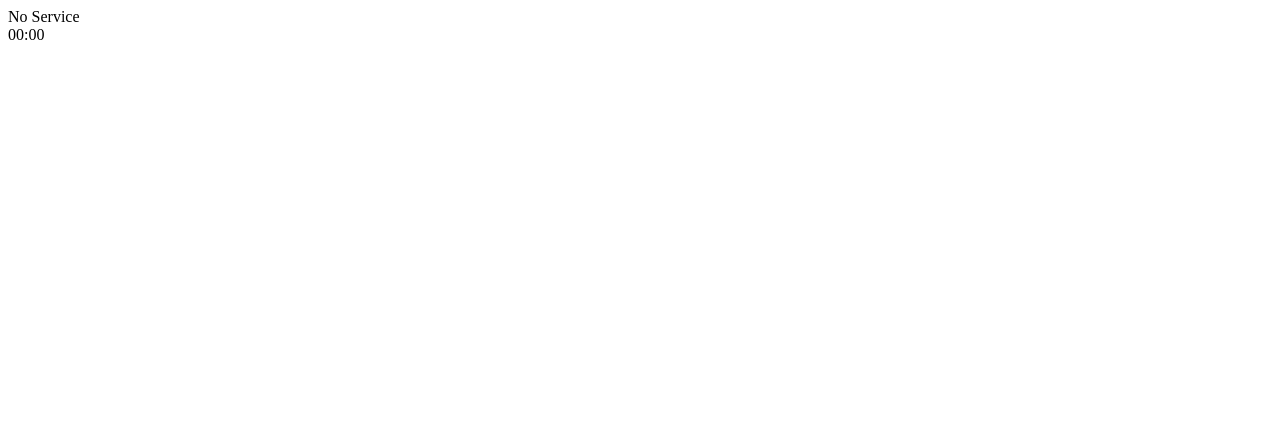
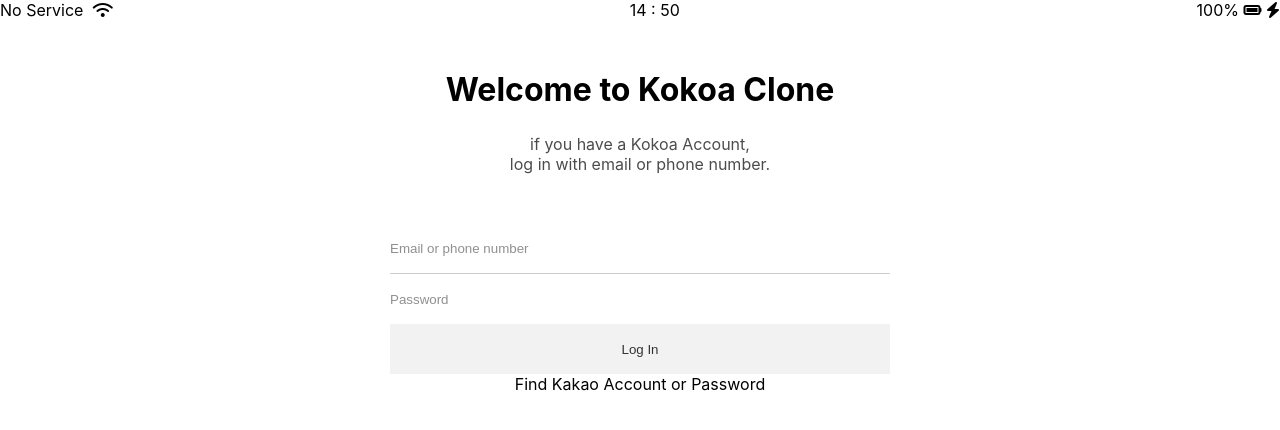
Before and after one commit to JangCo/kokoa-clone-2022, a plain HTML site: page index.html in a window 1280 px wide. Drawn offline with Linux system fonts and the light colour scheme.

Commit message:
day3
Clone study

```diff
--- a/app.js
+++ b/app.js
@@ -1 +1,12 @@
 const time = document.querySelector(".status-bar__time");
+
+function setTime() {
+    const nowdate = new Date();
+    let hour = String(nowdate.getHours()).padStart(2, "0");
+    let min = String(nowdate.getMinutes()).padStart(2, "0");
+
+    time.innerHTML = hour + " : " + min;
+}
+
+setTime();
+setInterval(setTime, 1000);
--- a/index.html
+++ b/index.html
@@ -4,19 +4,38 @@
     <meta charset="UTF-8">
     <meta http-equiv="X-UA-Compatible" content="IE=edge">
     <meta name="viewport" content="width=device-width, initial-scale=1.0">
+    <link rel="stylesheet" href="style.css">
     <title>Welcome to Kokoa Talk</title>
 </head>
 <body>
-    <div id="status-bar">
+    <div class="status-bar">
         <div class="status-bar__column">
             <span>No Service</span>
-            <!--To Do: Wifi Icon-->
+            <i class="fas fa-wifi"></i>
         </div>
         <div class="status-bar__column">
             <span class="status-bar__time">00:00</span>
         </div>
-        <div class="status-bar__column"></div>
+        <div class="status-bar__column">
+            <span>100%</span>
+            <i class="fas fa-battery-full"></i>
+            <i class="fas fa-bolt"></i>
+        </div>
     </div>
+    <header class="welcome-header">
+        <h1 class="welcome-header__title">Welcome to Kokoa Clone</h1>
+        <p class="welcome-header__text">
+            if you have a Kokoa Account, <br>
+            log in with email or phone number.
+        </p>
+    </header>
+    <form action="#" id="login-form">
+        <input type="text" placeholder="Email or phone number"/>
+        <input type="password" placeholder="Password"/>
+        <input type="submit" value="Log In" onclick="location.href='main.html'">
+        <a href="#">Find Kakao Account or Password</a>
+    </form>
+    <script src="https://kit.fontawesome.com/1f7b55a341.js" crossorigin="anonymous"></script>
     <script src="./app.js"></script>
 </body>
 </html>
--- /dev/null
+++ b/style.css
@@ -0,0 +1,65 @@
+* {
+    box-sizing: border-box;
+    margin: 0;
+    padding: 0;
+}
+
+input {
+    width: 500px;
+    height: 50px;
+    border: none;
+    text-align: start;
+}
+
+input:focus {
+    outline: none;
+}
+
+a {
+    color: inherit;
+    text-decoration: none;
+}
+
+body {
+ font-family: -apple-system, BlinkMacSystemFont, 'Segoe UI', Roboto, Oxygen, Ubuntu, Cantarell, 'Open Sans', 'Helvetica Neue', sans-serif;
+}
+
+.status-bar {
+    display: flex;
+    justify-content: space-between;
+}
+
+.status-bar__column:first-child span{
+    margin-right: 5px;
+}
+
+.welcome-header {
+    margin-top: 50px;
+    text-align: center;
+}
+
+.welcome-header__text {
+    margin-top: 25px;
+    opacity: 0.7;
+}
+
+#login-form {
+    display: flex;
+    flex-direction: column;
+    align-items: center;
+
+}
+
+
+#login-form input {
+    opacity: 0.8;
+}
+
+#login-form input:first-child {
+    margin-top: 50px;
+    border-bottom: 1px solid silver;
+}
+
+#login-form input:nth-child(3) {
+    text-align: center;
+}
```
Also changed, not shown: main.html (added, +12 -0 lines).
